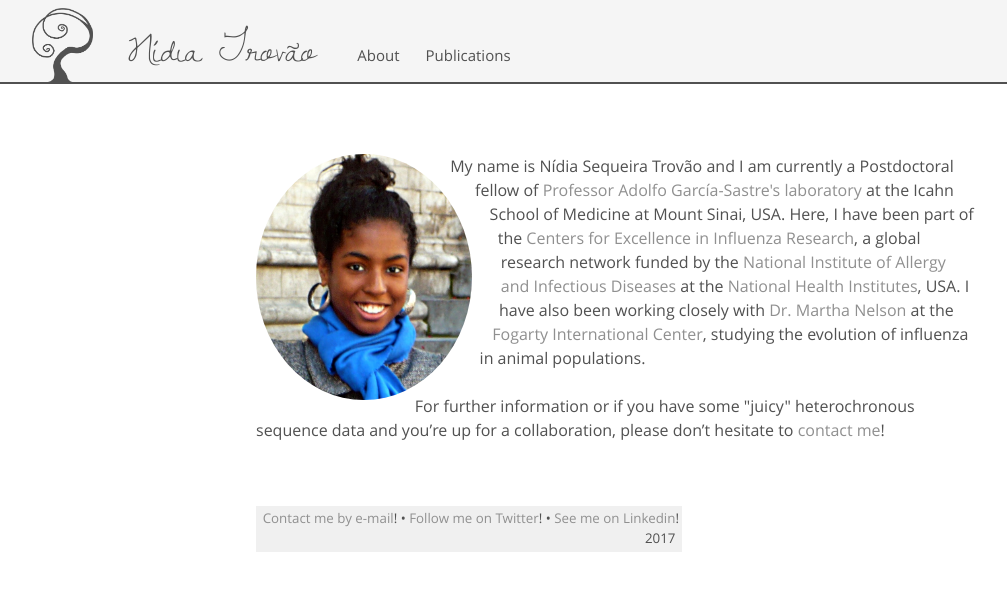
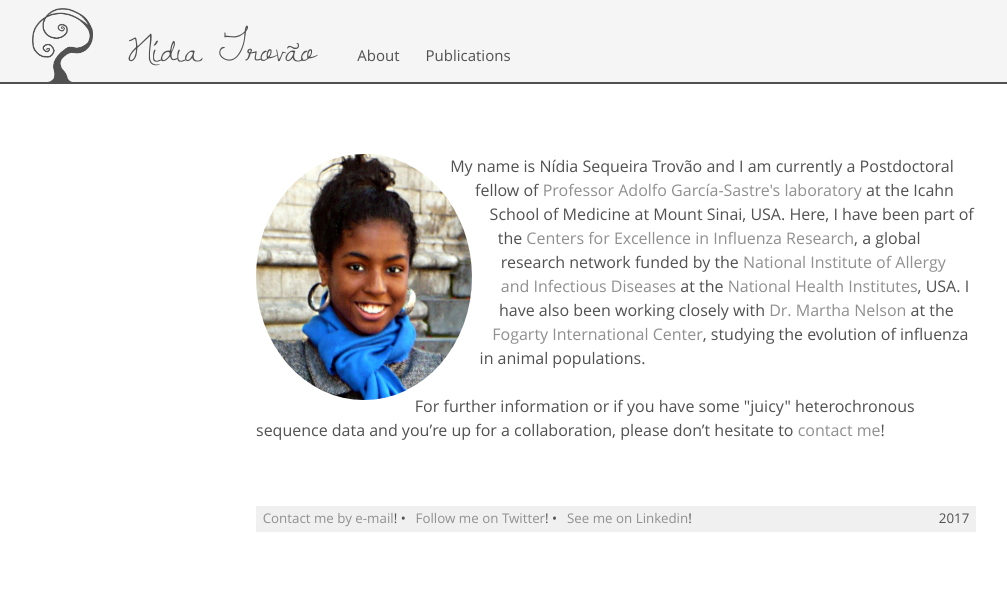
Before and after one commit to nidiatrovao/nidiatrovao.github.io, a Jekyll site: the page built from index.html, in a window 1280 px wide. Shown: the top 591 px of the page, without its empty margins (24-1031 px from the left). Built offline with Jekyll 4.4.1, drawn with Linux system fonts in a browser that asks for light colours.

Commit message:
Update default.html

```diff
--- a/_layouts/default.html
+++ b/_layouts/default.html
@@ -17,13 +17,11 @@
       {{ content }}
       </main>
 
-      <footer class="footer">
-        <small>
-          <span class="floatl">&nbsp;<a href="http://www.google.com/recaptcha/mailhide/d?k=01NqppQr6VZzJtBnX1B1RDuw==&amp;c=15YkdRwX0Emp37Odw61dyCyrGOiI_gucHoEuzZzUzks=" onclick="window.open('http://www.google.com/recaptcha/mailhide/d?k\x3d01NqppQr6VZzJtBnX1B1RDuw\x3d\x3d\x26c\x3d15YkdRwX0Emp37Odw61dyCyrGOiI_gucHoEuzZzUzks\x3d', '', 'toolbar=0,scrollbars=0,location=0,statusbar=0,menubar=0,resizable=0,width=500,height=300'); return false;" title="Click to reveal my e-mail address">Contact me by e-mail</a>!&nbsp;&bull;</span>
-          <span class="floatl">&nbsp;<a href="https://twitter.com/nidiatrovao" target="_blank">Follow me on Twitter</a>!&nbsp;&bull;</span>
-          <span class="floatl">&nbsp;<a href="https://www.linkedin.com/in/nidiatrovao" target="_blank">See me on Linkedin</a>!</span>
-          <span style="display:block; text-align: right"><time datetime="{{ site.time | date_to_xmlschema }}">{{ site.time | date: '&nbsp;%Y&nbsp;' }}</time></span>
-        </small>
+      <footer>
+          <small class="floatl">&nbsp;<a href="http://www.google.com/recaptcha/mailhide/d?k=01NqppQr6VZzJtBnX1B1RDuw==&amp;c=15YkdRwX0Emp37Odw61dyCyrGOiI_gucHoEuzZzUzks=" onclick="window.open('http://www.google.com/recaptcha/mailhide/d?k\x3d01NqppQr6VZzJtBnX1B1RDuw\x3d\x3d\x26c\x3d15YkdRwX0Emp37Odw61dyCyrGOiI_gucHoEuzZzUzks\x3d', '', 'toolbar=0,scrollbars=0,location=0,statusbar=0,menubar=0,resizable=0,width=500,height=300'); return false;" title="Click to reveal my e-mail address">Contact me by e-mail</a>!&nbsp;&bull;</small>
+          <small class="floatl">&nbsp;<a href="https://twitter.com/nidiatrovao" target="_blank">Follow me on Twitter</a>!&nbsp;&bull;</small>
+          <small class="floatl">&nbsp;<a href="https://www.linkedin.com/in/nidiatrovao" target="_blank">See me on Linkedin</a>!</small>
+          <small style="display:block; text-align: right"><time datetime="{{ site.time | date_to_xmlschema }}">{{ site.time | date: '&nbsp;%Y&nbsp;' }}</time></small>
       </footer>
     </div>
   </body>
```
